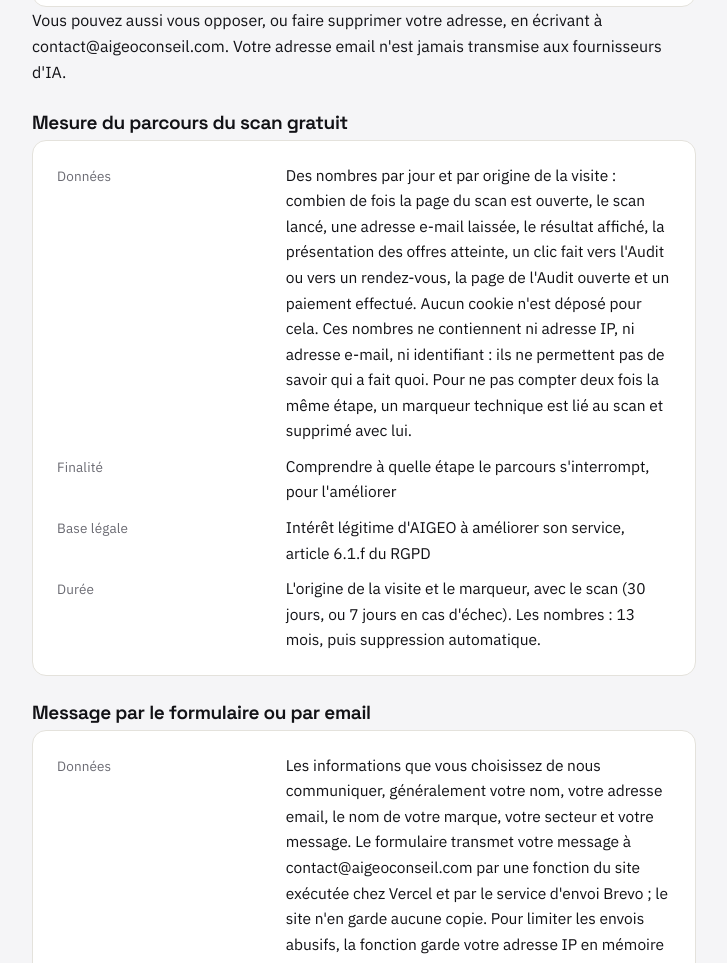
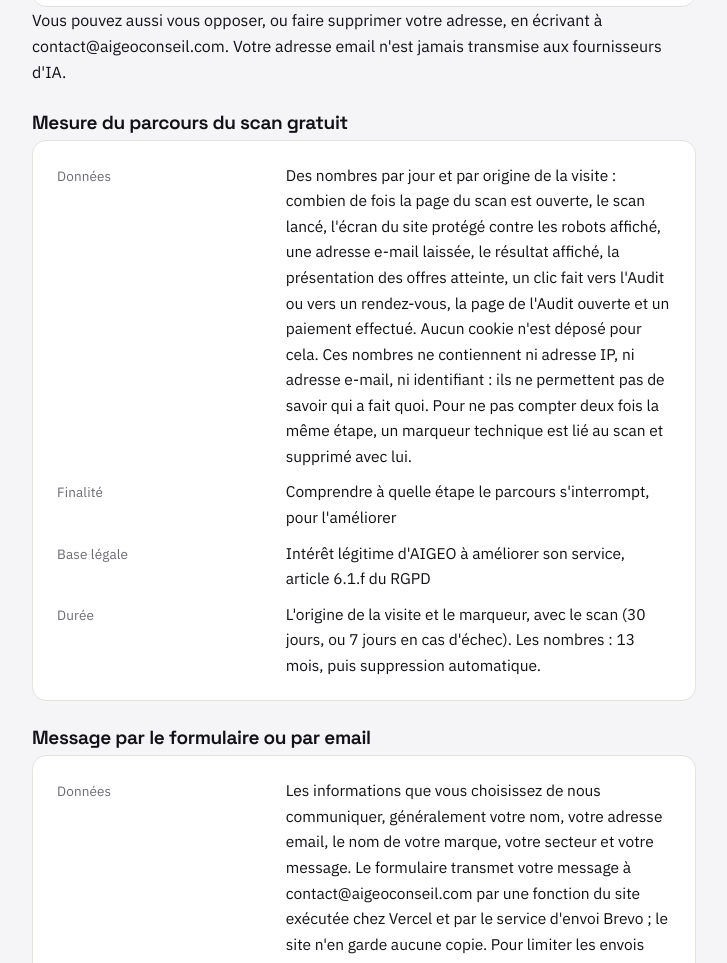
Before and after one commit to aigeoconseil/site, a plain HTML site: page confidentialite/index.html in a window 1280 px wide. Shown: the part 3122-4085 px from the top of the page, without its empty margins (276-1003 px from the left). Drawn offline with Linux system fonts and the light colour scheme.

Commit message:
Notice de confidentialite : etape site protege dans le comptage du scan gratuit
Co-Authored-By: Claude Opus 5.5 <noreply@anthropic.com>

```diff
--- a/confidentialite/index.html
+++ b/confidentialite/index.html
@@ -188,7 +188,7 @@ dl.idcard dd{margin:0}
 
     <h3 id="mesure-parcours">Mesure du parcours du scan gratuit</h3>
     <dl class="idcard">
-      <dt>Données</dt><dd>Des nombres par jour et par origine de la visite : combien de fois la page du scan est ouverte, le scan lancé, une adresse e-mail laissée, le résultat affiché, la présentation des offres atteinte, un clic fait vers l'Audit ou vers un rendez-vous, la page de l'Audit ouverte et un paiement effectué. Aucun cookie n'est déposé pour cela. Ces nombres ne contiennent ni adresse IP, ni adresse e-mail, ni identifiant : ils ne permettent pas de savoir qui a fait quoi. Pour ne pas compter deux fois la même étape, un marqueur technique est lié au scan et supprimé avec lui.</dd>
+      <dt>Données</dt><dd>Des nombres par jour et par origine de la visite : combien de fois la page du scan est ouverte, le scan lancé, l'écran du site protégé contre les robots affiché, une adresse e-mail laissée, le résultat affiché, la présentation des offres atteinte, un clic fait vers l'Audit ou vers un rendez-vous, la page de l'Audit ouverte et un paiement effectué. Aucun cookie n'est déposé pour cela. Ces nombres ne contiennent ni adresse IP, ni adresse e-mail, ni identifiant : ils ne permettent pas de savoir qui a fait quoi. Pour ne pas compter deux fois la même étape, un marqueur technique est lié au scan et supprimé avec lui.</dd>
       <dt>Finalité</dt><dd>Comprendre à quelle étape le parcours s'interrompt, pour l'améliorer</dd>
       <dt>Base légale</dt><dd>Intérêt légitime d'AIGEO à améliorer son service, article 6.1.f du RGPD</dd>
       <dt>Durée</dt><dd>L'origine de la visite et le marqueur, avec le scan (30 jours, ou 7 jours en cas d'échec). Les nombres : 13 mois, puis suppression automatique.</dd>
```
Also changed, not shown: mentions-legales/index.html (+1 -1 lines).
